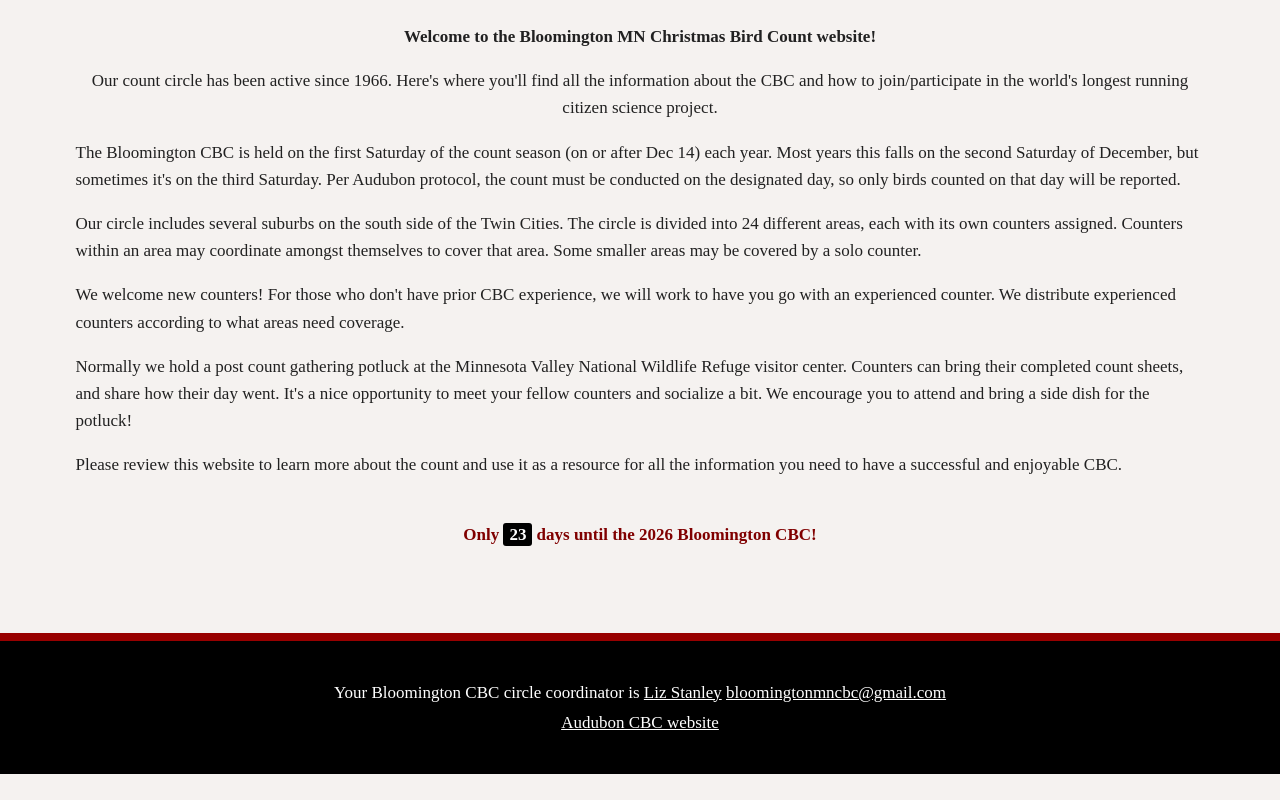
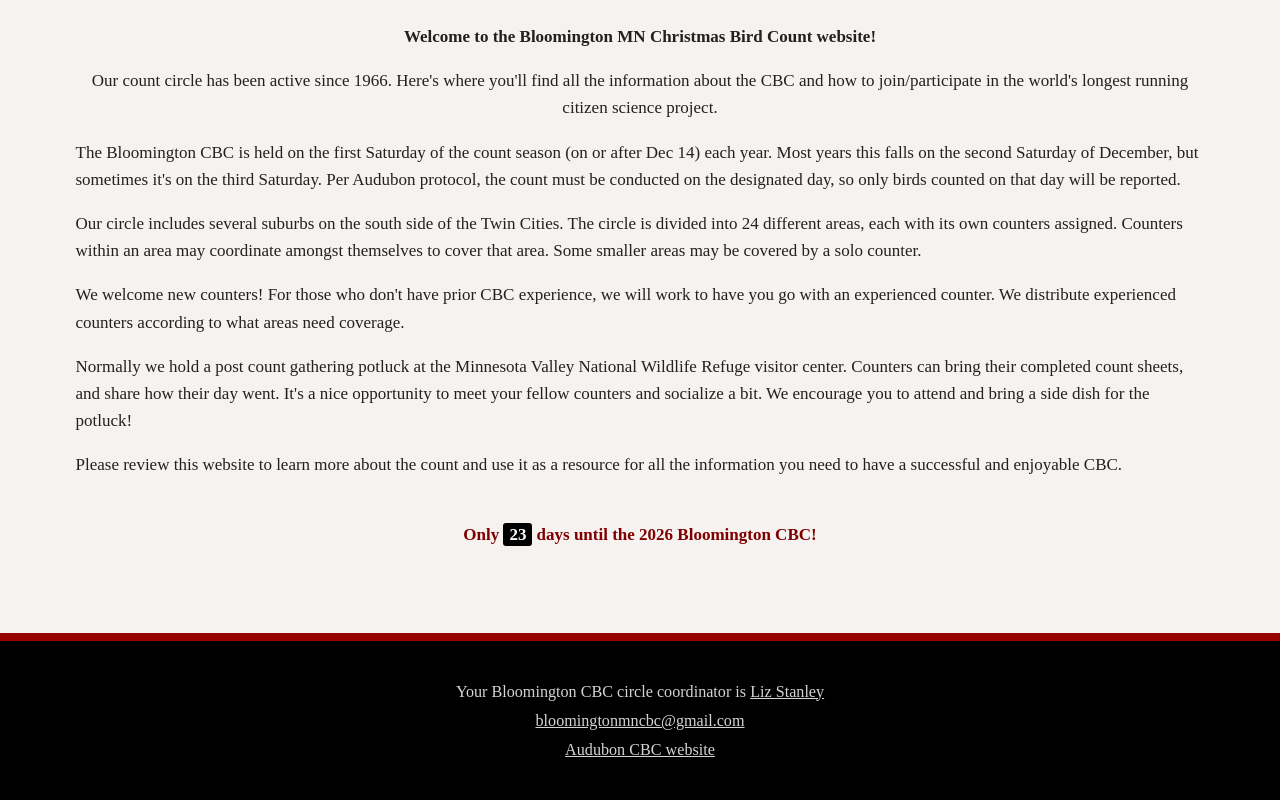
Before and after one commit to bloomingtoncbc/bloomingtoncbc.github.io, an Astro site: page / in a window 1280 px wide. Shown: the part 519-1319 px from the top of the page. Before the commit the page ends 1293 px from the top, so only its background shows below. Built offline with nearby package versions, Linux system fonts and the light colour scheme; Astro itself is replaced by a stand-in of ours.

Commit message:
Put the footer on three lines in light gray, in the menu's font

```diff
--- a/src/components/Footer.astro
+++ b/src/components/Footer.astro
@@ -3,9 +3,7 @@ import { AUDUBON_CBC_URL, COORDINATOR_EMAIL, COORDINATOR_NAME, COORDINATOR_URL }
 ---
 
 <footer class="site-footer">
-	<p>
-		Your Bloomington CBC circle coordinator is <a href={COORDINATOR_URL}>{COORDINATOR_NAME}</a>{' '}
-		<a href={`mailto:${COORDINATOR_EMAIL}`}>{COORDINATOR_EMAIL}</a>
-	</p>
+	<p>Your Bloomington CBC circle coordinator is <a href={COORDINATOR_URL}>{COORDINATOR_NAME}</a></p>
+	<p><a href={`mailto:${COORDINATOR_EMAIL}`}>{COORDINATOR_EMAIL}</a></p>
 	<p><a href={AUDUBON_CBC_URL}>Audubon CBC website</a></p>
 </footer>
--- a/src/styles/global.css
+++ b/src/styles/global.css
@@ -309,8 +309,8 @@ blockquote {
 
 .site-footer {
 	padding: 2rem 1.5rem;
-	font-family: var(--font-heading);
-	color: #fff;
+	font-size: 0.95rem;
+	color: #d4d4d4;
 	text-align: center;
 	background: #000;
 	border-top: 8px solid var(--red);
@@ -321,5 +321,5 @@ blockquote {
 }
 
 .site-footer a {
-	color: #fff;
+	color: inherit;
 }
```
